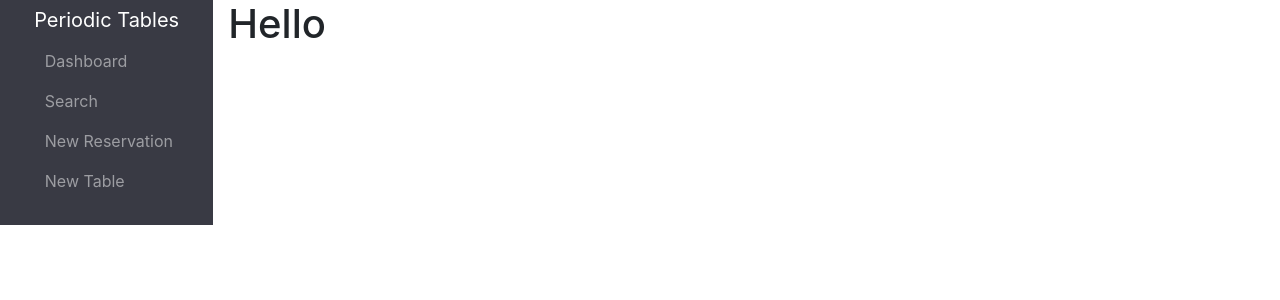
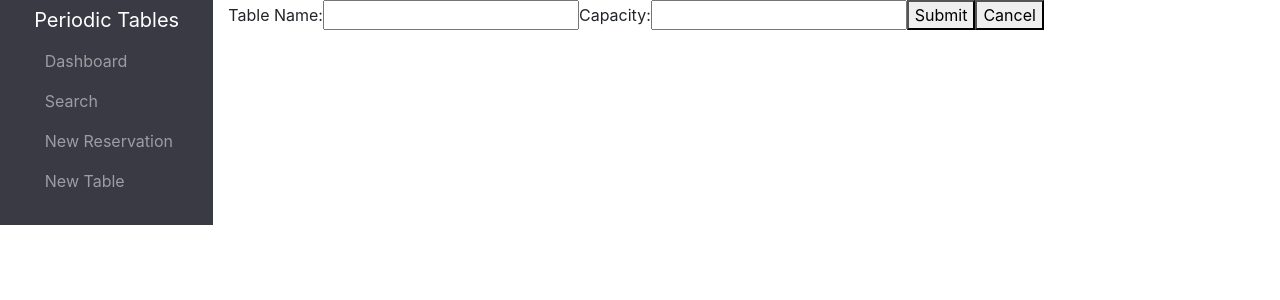
Before and after one commit to Thinkful-Ed/starter-restaurant-reservation, a React (Create React App) app in the folder front-end/: page /tables/new in a window 1280 px wide. Shown: the top 300 px of the page. Built offline with nearby package versions, Linux system fonts and the light colour scheme; no server answers; a web font is replaced by a local one.

Commit message:
created table form page

```diff
--- a/front-end/src/Tables/TableForm.js
+++ b/front-end/src/Tables/TableForm.js
@@ -1,9 +1,88 @@
-import React from "react";
+import React, { useState } from "react";
+import { useHistory } from "react-router-dom";
+import { createTable } from "../utils/api";
 
-function TableForm() {
+function TableForm({loadDashboard}) {
+    const history = useHistory();
+
+    const [error,  setError] = useState(null);
+
+    const initialFormState = {
+        table_name: "",
+        capacity: ""
+    }
+    const [ formData, setFormData ] = useState({ ...initialFormState})
+
+
+    function handleChange ({ target }) {
+        setFormData({
+            ...formData,
+            [target.name]: target.name === "capacity" ? Number(target.value) : target.value,
+        })
+    }
+
+    async function handleSubmit(event) {
+        event.preventDefault();
+        const abortController = new AbortController();
+        console.log("Submit clicked");
+
+        const validationError = vaildTable(formData);
+
+        if (validationError) {
+            setError(validationError);
+        } else {
+            const parseCapacity = {
+                ...formData,
+                capacity: parseInt(formData.capacity, 10)
+            }
+
+            try {
+                console.log("Submitted:", parseCapacity);
+                await createTable(parseCapacity);
+                setFormData({ ...initialFormState})
+                history.push(`/dashboard`);
+            } catch (error) {
+                console.error("Error creating table:", error);
+            }
+        }
+    }
+
+    function vaildTable(table) {
+        if (table.table_name.length < 2) {
+            return "Table name must be at least 2 characters long.";
+        }
+
+        if (table.capacity < 1) {
+            return "Capacity must be at least 1 person";
+        }
+
+        return null;
+    }
+
     return (
         <div>
-            <h1>Hello</h1>
+            <form onSubmit={handleSubmit}>
+                <label>Table Name:</label>
+                <input
+                id="table_name"
+                name="table_name"
+                onChange={handleChange}
+                required
+                />
+                <label>Capacity:</label>
+                <input
+                id="capacity"
+                name="capacity"
+                type="number"
+                onChange={handleChange}
+                required
+                />
+                <button>Submit</button>
+                <button
+                type="button"
+                onClick={history.goBack}>Cancel</button>
+            </form>
+            {error && <div className="alert alert-danger">{error}</div>}
         </div>
     )
 }
--- a/front-end/src/layout/Routes.js
+++ b/front-end/src/layout/Routes.js
@@ -52,7 +52,7 @@ function Routes() {
       <Route path="/reservations/new">
         <ReservationForm />
       </Route>
-      <Route>
+      <Route path="/tables/new">
         <TableForm />
       </Route>
       <Route>
--- a/front-end/src/utils/api.js
+++ b/front-end/src/utils/api.js
@@ -75,3 +75,11 @@ export async function createReservation(reservation, signal) {
 
   return await fetchJson(url, { headers, signal, method: "POST", body }, []);
  }
+
+ export async function createTable(table, signal) {
+  const url = `${API_BASE_URL}/tables`;
+
+  const body = JSON.stringify({ data: table });
+
+  return await fetchJson(url, { headers, signal, method: "POST", body }, []);
+ }
```
Also changed, not shown: 1 other file (tests, documents, lock files or other folders).
